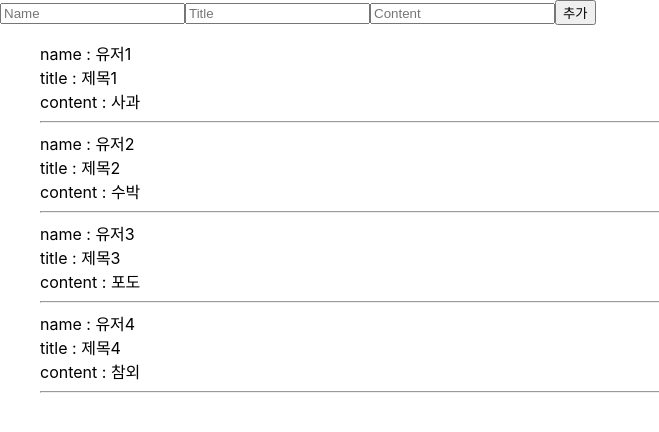
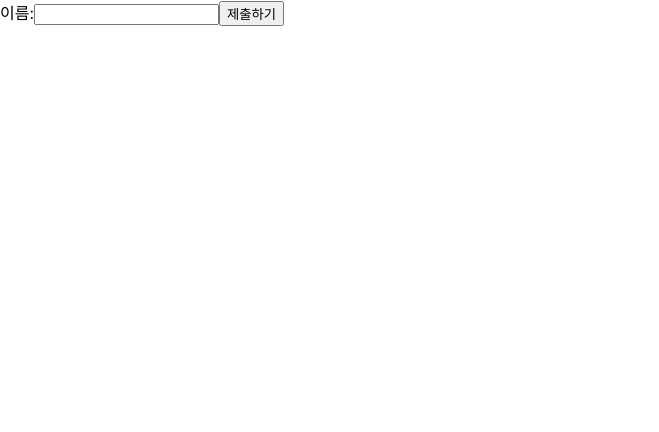
Before and after one commit to Hyoeun01/react-workspace, a React (Create React App) app in the folder my-app/: page / in a window 1280 px wide. Shown: the top 432 px of the page, without its empty margins (0-659 px from the left). Built offline with nearby package versions, Linux system fonts and the light colour scheme.

Commit message:
제어컴포넌트 알아보기

```diff
--- a/my-app/src/chapter10/BoardSample.jsx
+++ b/my-app/src/chapter10/BoardSample.jsx
@@ -15,10 +15,10 @@ function BoardSample(props){
 
     const boardList = boards.map(board =>
         <div key={board.id} onDoubleClick={() => onRemove(board.id)}>
-            <div>name : {board.name}</div>
-            <div>title : {board.title}</div>
-            <div>content : {board.content}</div>
-            <hr/>
+            <div>이름 : {board.name}</div>
+            <div>제목 : {board.title}</div>
+            <div>내용 : {board.content}</div>
+            <hr/><hr />
         </div>
     )
 
@@ -48,9 +48,9 @@ function BoardSample(props){
     };
 
     return (<>
-            <input placeholder="Name" value={inputName} onChange={onChangeName} />
-            <input placeholder="Title" value={inputTitle} onChange={onChangeTitle} />
-            <input placeholder="Content" value={inputContent} onChange={onChangeContent} />
+            <input placeholder="이름" value={inputName} onChange={onChangeName} />
+            <input placeholder="제목" value={inputTitle} onChange={onChangeTitle} />
+            <input placeholder="내용" value={inputContent} onChange={onChangeContent} />
             <button onClick={onClick}>추가</button>
             <ul>{boardList}</ul>
     </>)
--- /dev/null
+++ b/my-app/src/chapter11/NameForm.jsx
@@ -0,0 +1,27 @@
+import React, { useState } from "react";
+
+// 제어 컴포넌트 : 사용자의 입력을 직접적으로 제어할 수 있다
+function NameForm(props){
+    const [value, setValue] = useState('');
+
+    const handleChange = (event) => {
+        setValue(event.target.value);
+    }
+
+    const handleSubmit = (event) => {
+        alert('입력한 이름 : '+ value);
+        event.prevantDefault();
+    }
+
+    return (
+        <form onSubmit={handleSubmit}>
+            <label>
+                이름:
+                <input type="text" value={value} onChange={handleChange} />
+            </label>
+            <button type="submit">제출하기</button>
+        </form>
+    );
+}
+
+export default NameForm;
--- a/my-app/src/index.js
+++ b/my-app/src/index.js
@@ -30,6 +30,7 @@ import NumberList from './chapter10/NumberList';
 import StudentItemList from './chapter10/StudentItemList';
 import IterationSample from './chapter10/IterationSample';
 import BoardSample from './chapter10/BoardSample';
+import NameForm from './chapter11/NameForm';
 
 const root = ReactDOM.createRoot(document.getElementById('root'));
  //setInterval(() => {
@@ -61,7 +62,8 @@ const root = ReactDOM.createRoot(document.getElementById('root'));
       {/* <NumberList /> */}
       {/* <StudentItemList /> */}
       {/* <IterationSample /> */}
-      <BoardSample />
+      {/* <BoardSample /> */}
+      <NameForm />
     </React.StrictMode>
   );
   //  },1000);
```
